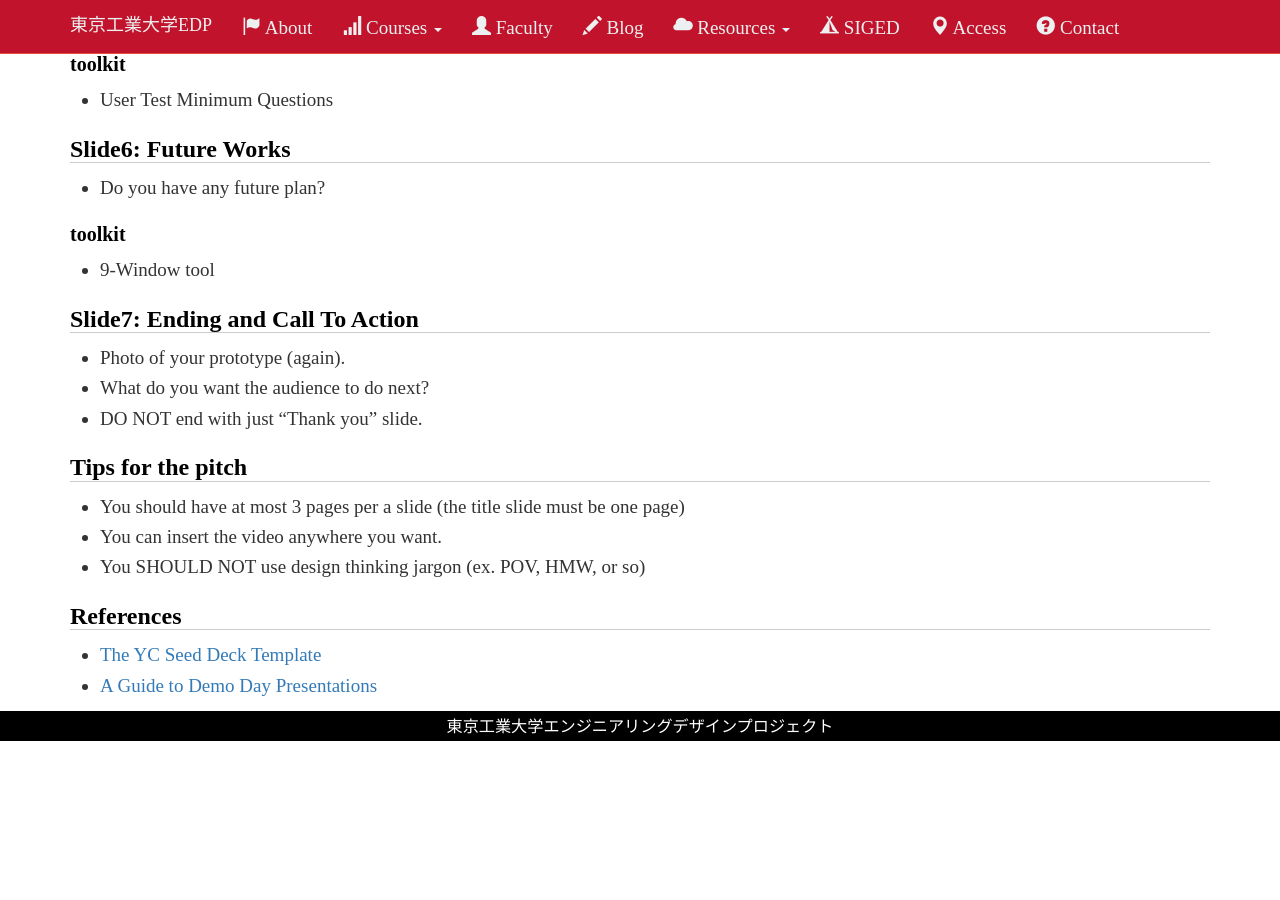
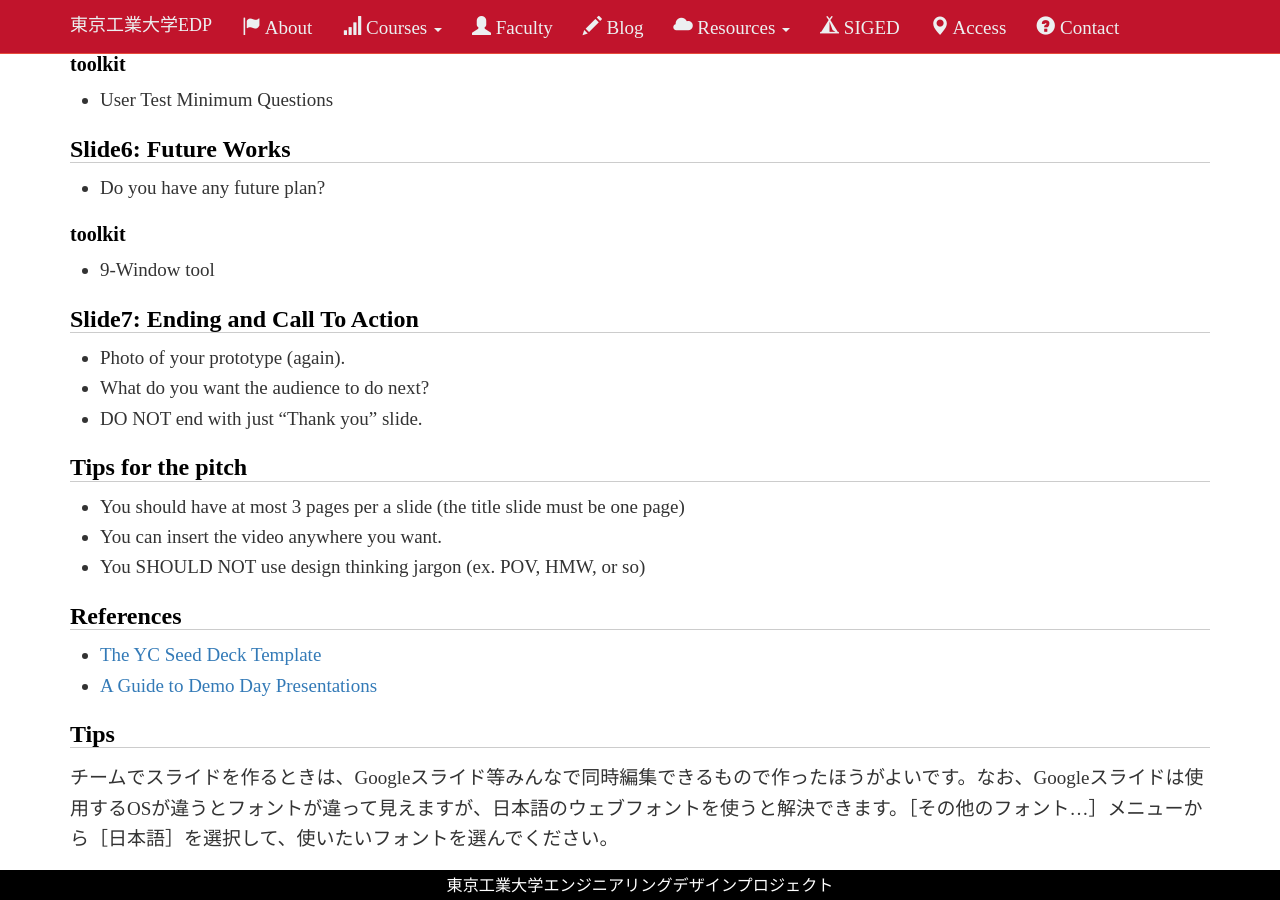
Before and after one commit to titech-edp/titech-edp.github.io, a Jekyll site: the page built from resources/pitch-template.md, in a window 1280 px wide and 900 px high, scrolled down 2034 px. Built offline with Jekyll 4.4.1, drawn with Linux system fonts in a browser that asks for light colours; nearby versions of some CDN libraries; library files that are not in the unit come from our copies; before the commit the page ends 2775 px from its top, so only the background shows below that.

Commit message:
Add font description

```diff
--- a/resources/pitch-template.md
+++ b/resources/pitch-template.md
@@ -83,3 +83,7 @@ our product has [ unique differentiation ].
 ## References
 - [The YC Seed Deck Template](https://blog.ycombinator.com/intro-to-the-yc-seed-deck/)
 - [A Guide to Demo Day Presentations](https://blog.ycombinator.com/guide-to-demo-day-pitches/)
+
+## Tips
+
+チームでスライドを作るときは、Googleスライド等みんなで同時編集できるもので作ったほうがよいです。なお、Googleスライドは使用するOSが違うとフォントが違って見えますが、日本語のウェブフォントを使うと解決できます。［その他のフォント...］メニューから［日本語］を選択して、使いたいフォントを選んでください。
```
